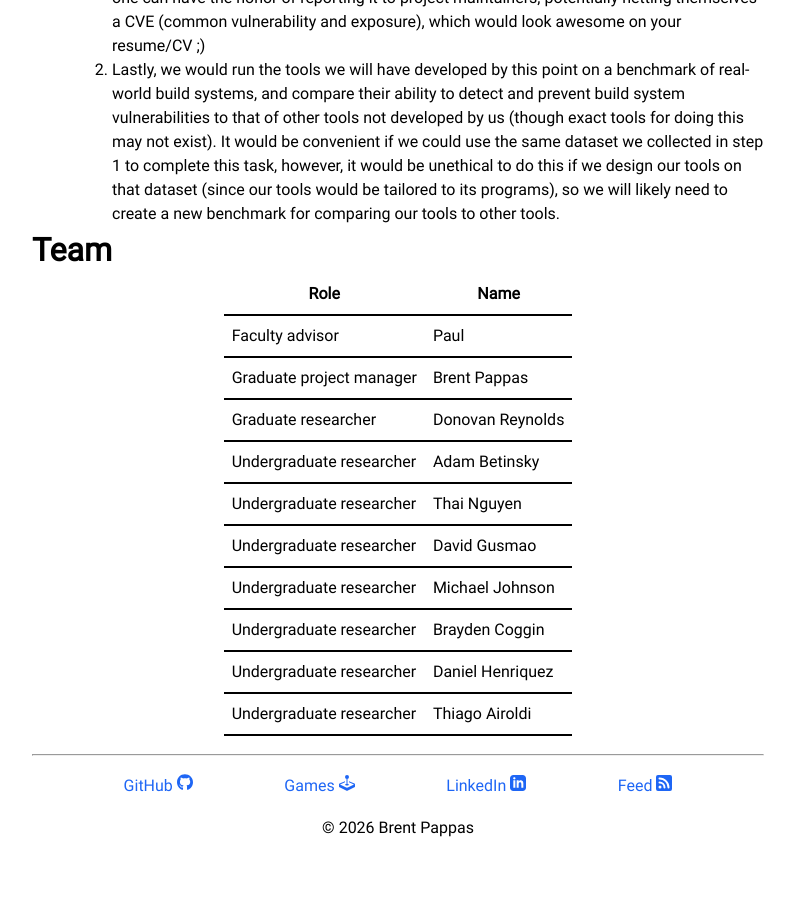
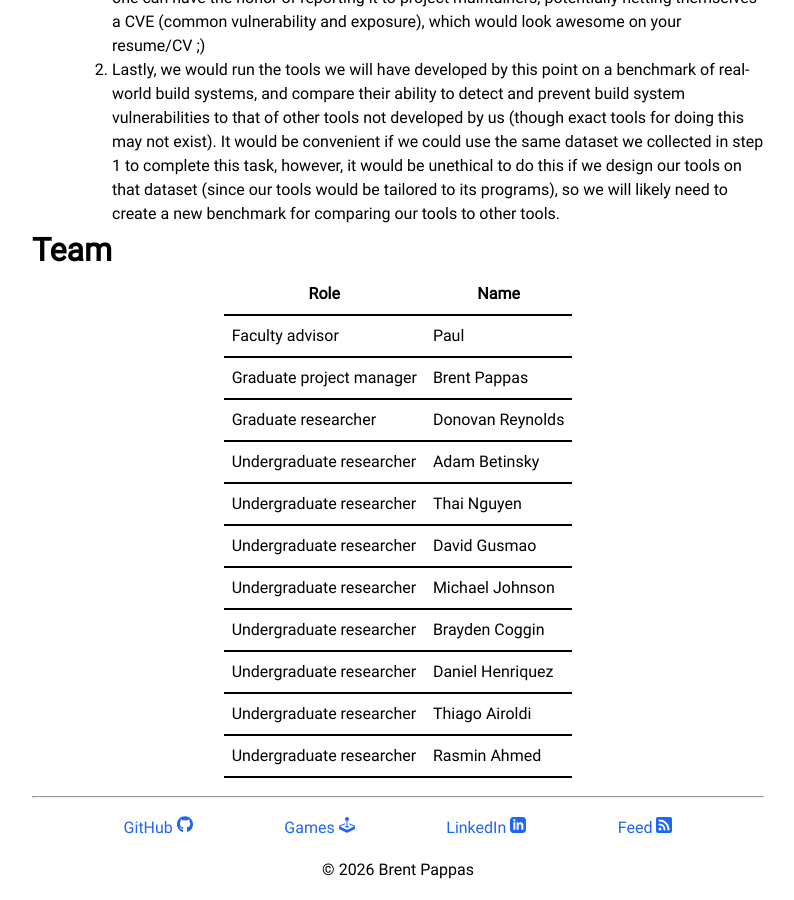
Before and after one commit to PappasBrent/pappasbrent.github.io, a Jekyll site: the page built from research/hardening-build-systems.md, in a window 1280 px wide and 900 px high, scrolled down 1230 px. Shown: the whole window, without its empty margins (242-1036 px from the left). Built offline with Jekyll 4.4.1, drawn with Linux system fonts in a browser that asks for light colours; before the commit the page ends 2088 px from its top, so only the background shows below that.

Commit message:
Add Rasmin as an assistant

```diff
--- a/research/hardening-build-systems.md
+++ b/research/hardening-build-systems.md
@@ -86,3 +86,4 @@ attack](https://www.fortinet.com/resources/cyberglossary/solarwinds-cyber-attack
 | Undergraduate researcher | Brayden Coggin   |
 | Undergraduate researcher | Daniel Henriquez |
 | Undergraduate researcher | Thiago Airoldi   |
+| Undergraduate researcher | Rasmin Ahmed     |
```
